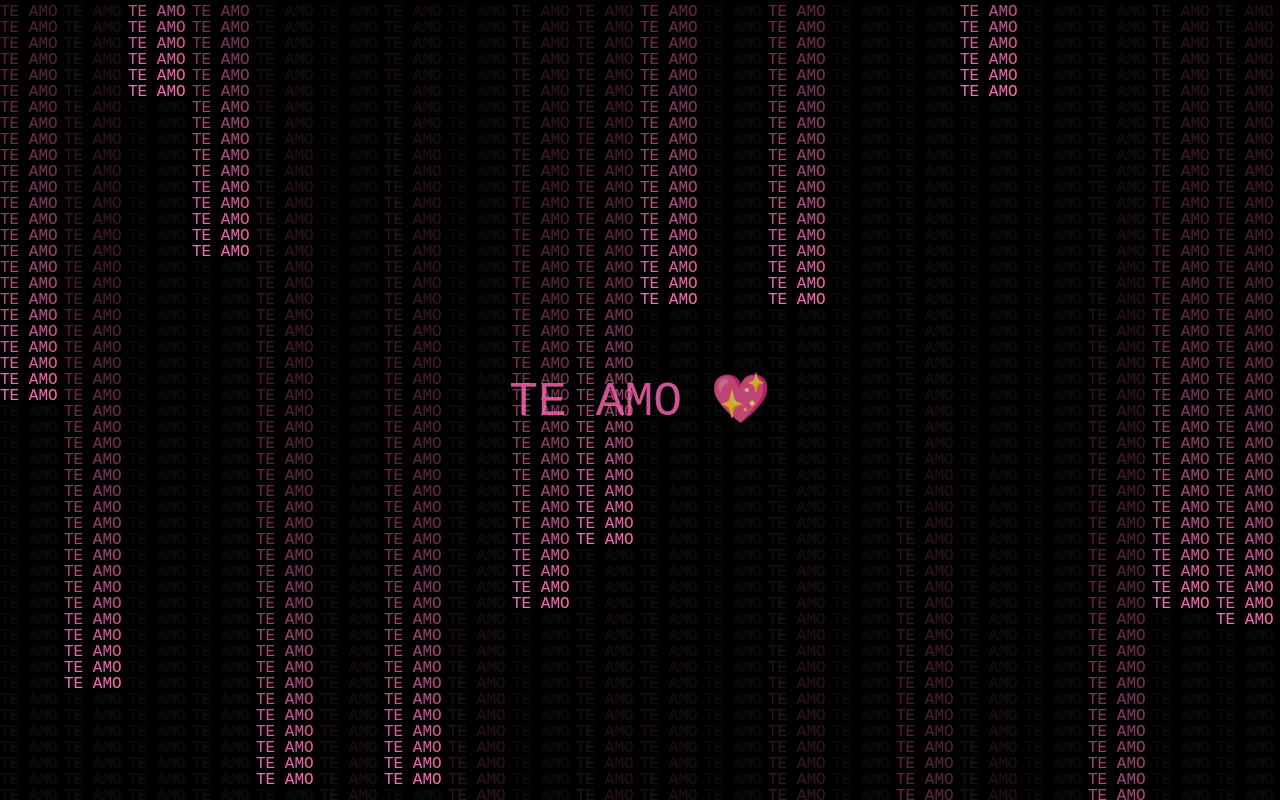
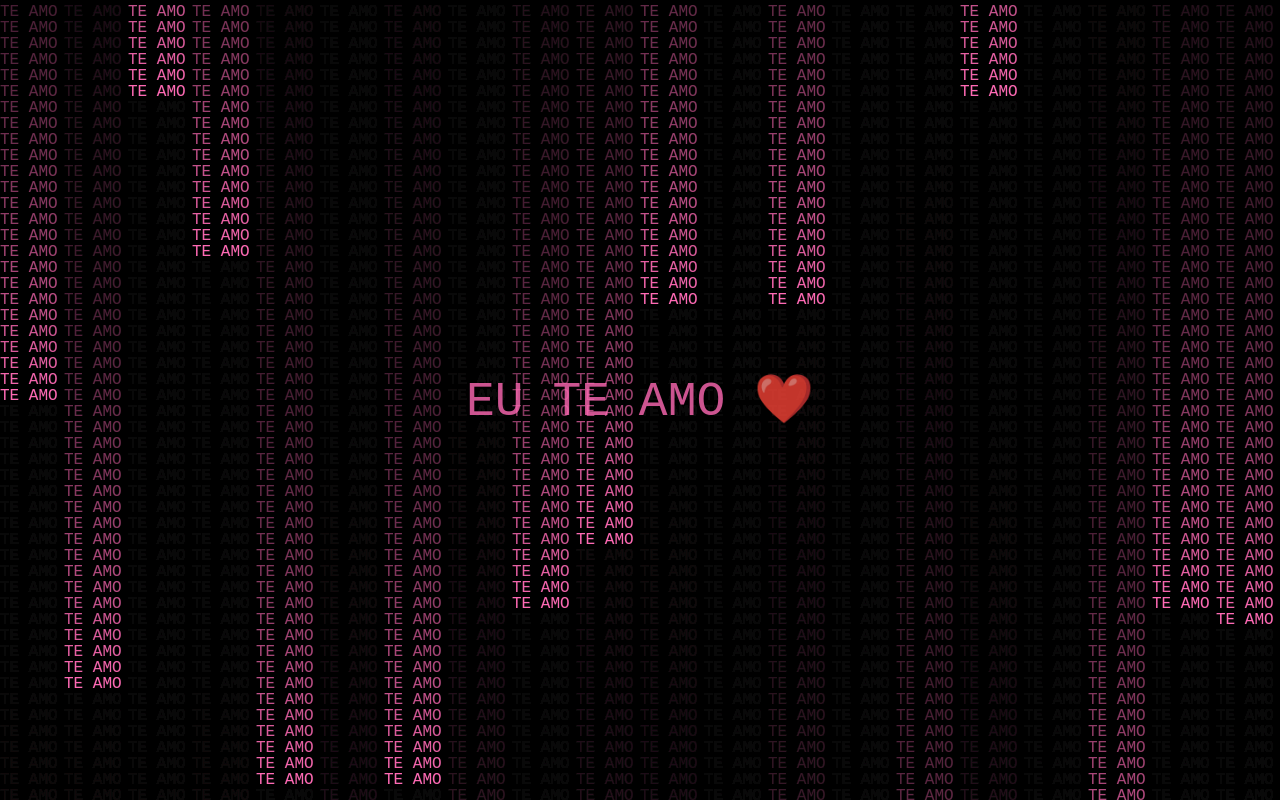
Before and after one commit to hoshymyst/Love33, a plain HTML site: page index.html in a window 1280 px wide. Drawn offline with Linux system fonts and the light colour scheme.

Commit message:
Update index.html

```diff
--- a/index.html
+++ b/index.html
@@ -38,7 +38,7 @@
 <body>
   <canvas id="canvas"></canvas>
   <div class="overlay">
-    <div class="center-message">TE AMO 💖</div>
+    <div class="center-message">EU TE AMO ❤️</div>
   </div>
 
   <script>
```
